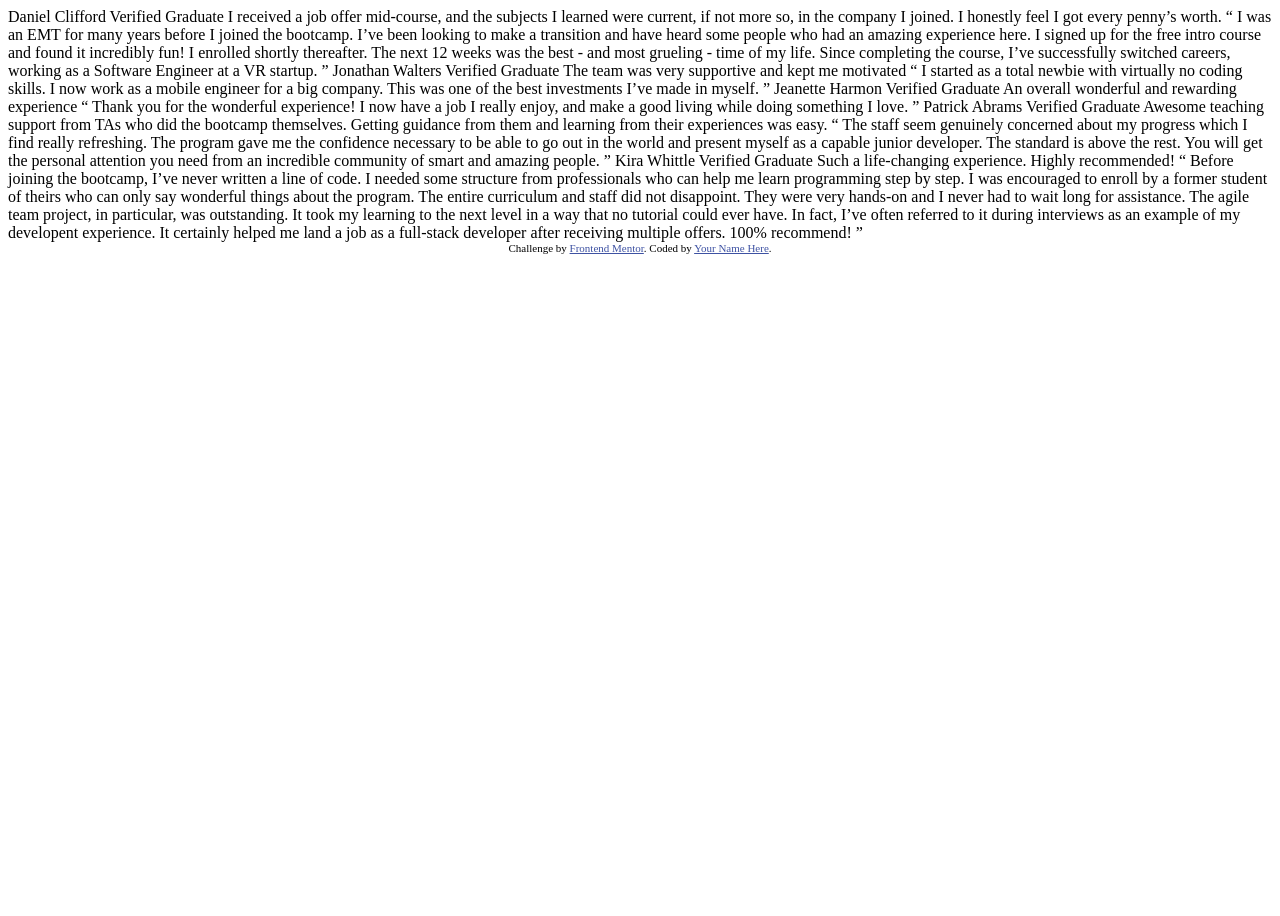
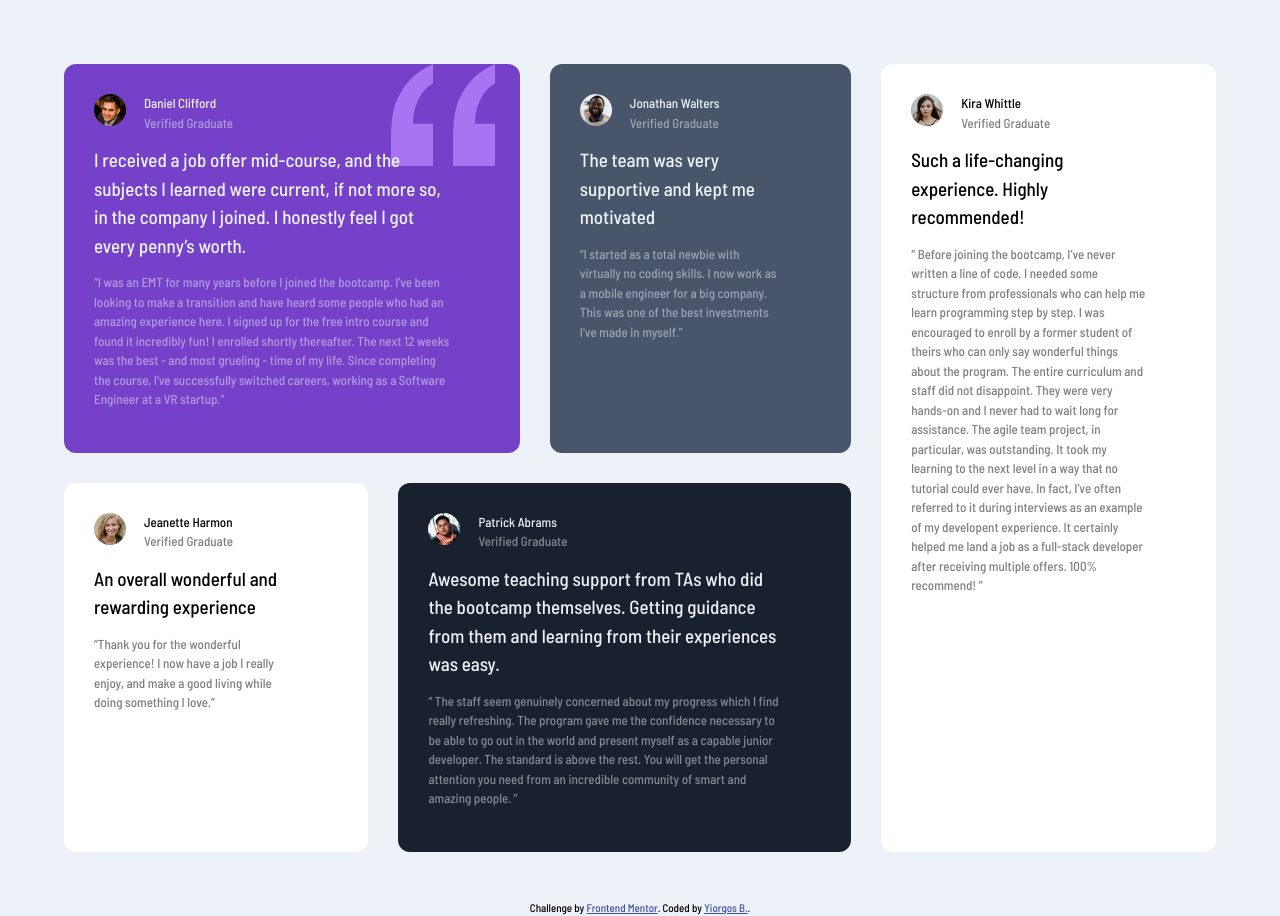
Before and after one commit to yiorgosbagakis/testimonials-grid-section-main, a plain HTML site: page index.html in a window 1280 px wide. Before the commit the page ends 800 px from the top, so only its background shows below. Drawn offline with nearby package versions, Linux system fonts and the light colour scheme.

Commit message:
2nd commit

```diff
--- a/index.html
+++ b/index.html
@@ -3,74 +3,101 @@
 <head>
   <meta charset="UTF-8">
   <meta name="viewport" content="width=device-width, initial-scale=1.0"> <!-- displays site properly based on user's device -->
-
+  <link rel="stylesheet" href="https://unpkg.com/tachyons@4.12.0/css/tachyons.min.css"/>
+  <link rel="stylesheet" href="style.css">
   <link rel="icon" type="image/png" sizes="32x32" href="./images/favicon-32x32.png">
-
+  <link rel="preconnect" href="https://fonts.googleapis.com">
+<link rel="preconnect" href="https://fonts.gstatic.com" crossorigin>
+<link href="https://fonts.googleapis.com/css2?family=Barlow+Semi+Condensed:wght@500;600&display=swap" rel="stylesheet">
   <title>Frontend Mentor | [Challenge Name Here]</title>
-
-  <!-- Feel free to remove these styles or customise in your own stylesheet 👍 -->
-  <style>
-    .attribution { font-size: 11px; text-align: center; }
-    .attribution a { color: hsl(228, 45%, 44%); }
-  </style>
 </head>
 <body>
-  Daniel Clifford
-  Verified Graduate
+  <main class="grid-container w-80-l center mt6-l mt4-m w-90-m">
+    <article class="grid-item1 quotes">
+    <picture class="br-100 fl"><img class="br-100" width="32px"src="images/image-daniel.jpg" alt="Daniel's avatar photo"></picture>
+    <author class="">
+      <p class="ml50 mb0 mt0">Daniel Clifford</p>
+      <p class="o-50 ml50 mt0 ">Verified Graduate</p>
+    </author>
+  <blockquote class="pl0 ml0">
+    <strong>I received a job offer mid-course, and the subjects I learned were current, if not more so, in the company I joined. I honestly feel I got every penny’s worth.</strong>
 
-  I received a job offer mid-course, and the subjects I learned were current, if not more so,
-  in the company I joined. I honestly feel I got every penny’s worth.
+    <p class="o-50">“I was an EMT for many years before I joined the bootcamp. I’ve been looking to make a transition and have heard some people who had an amazing experience here. I signed up for the free intro course and found it incredibly fun! I enrolled shortly thereafter. The next 12 weeks was the best - and most grueling - time of my life. Since completing the course, I’ve successfully switched careers, working as a Software Engineer at a VR startup.”</p>
+  </blockquote>
 
-  “ I was an EMT for many years before I joined the bootcamp. I’ve been looking to make a
-  transition and have heard some people who had an amazing experience here. I signed up
-  for the free intro course and found it incredibly fun! I enrolled shortly thereafter.
-  The next 12 weeks was the best - and most grueling - time of my life. Since completing
-  the course, I’ve successfully switched careers, working as a Software Engineer at a VR startup. ”
+    </article>
+    <article class="grid-item2">
+      <picture class="br-100 fl"><img class="br-100" width="32px"src="images/image-jonathan.jpg" alt="Jonathan's avatar photo"></picture>
+    <author class="">
+      <p class="ml50 mb0 mt0">Jonathan Walters</p>
+      <p class="o-50 ml50 mt0">Verified Graduate</p>
+    </author>
+    <blockquote class="pl0 ml0">
+    <p class="pl0 ml0">
+    <strong>The team was very supportive and kept me motivated</strong>
+    </p>
+    <p class="o-50">“I started as a total newbie with virtually no coding skills. I now work as a mobile engineer for a big company. This was one of the best investments I’ve made in myself.”</p>
+    </blockquote>
+    </article>
+    <article class="grid-item3">
+      <picture class="br-100 fl"><img class="br-100" width="32px"src="images/image-jeanette.jpg" alt="Jeanette's avatar photo"></picture>
 
-  Jonathan Walters
-  Verified Graduate
+      <author class="">
+        <p class="ml50 mb0 mt0">Jeanette Harmon</p>
+        <p class="o-50 ml50 mt0">Verified Graduate</p>
+      </author>
+      <blockquote class="pl0 ml0">
+        <p class="pl0 ml0">
+          <strong>An overall wonderful and rewarding experience</strong>
+          </p>
+          <p class="o-50">“Thank you for the wonderful experience! I now have a job I really enjoy, and make a good living
+          while doing something I love.”</p>
+      </blockquote>
 
-  The team was very supportive and kept me motivated
+    </article>
 
-  “ I started as a total newbie with virtually no coding skills. I now work as a mobile engineer
-  for a big company. This was one of the best investments I’ve made in myself. ”
-
-  Jeanette Harmon
-  Verified Graduate
-
-  An overall wonderful and rewarding experience
-
-  “ Thank you for the wonderful experience! I now have a job I really enjoy, and make a good living
-  while doing something I love. ”
-
-  Patrick Abrams
-  Verified Graduate
-
-  Awesome teaching support from TAs who did the bootcamp themselves. Getting guidance from them and
-  learning from their experiences was easy.
-
+    <article class="grid-item4">
+      <picture class="br-100 fl"><img class="br-100" width="32px"src="images/image-patrick.jpg" alt="Patrick's avatar photo"></picture>
+      <author class="">
+        <p class="ml50 mb0 mt0">Patrick Abrams</p>
+        <p class="o-50 ml50 mt0">Verified Graduate</p>
+      </author>
+      <blockquote class="pl0 ml0">
+      <p class="pl0 ml0"><strong>Awesome teaching support from TAs who did the bootcamp themselves. Getting guidance from them and
+        learning from their experiences was easy.</strong></p>
+        <p class="o-50">
     “ The staff seem genuinely concerned about my progress which I find really refreshing. The program
     gave me the confidence necessary to be able to go out in the world and present myself as a capable
     junior developer. The standard is above the rest. You will get the personal attention you need from
-  an incredible community of smart and amazing people. ”
+    an incredible community of smart and amazing people. ”</p>
+      </blockquote>
+  </article>
+    <article class="grid-item5">
+      <picture class="br-100 fl"><img class="br-100" width="32px"src="images/image-kira.jpg" alt="Kira's avatar photo"></picture>
+      <author class="">
+        <p class="ml50 mb0 mt0"> Kira Whittle</p>
+        <p class="o-50 ml50 mt0">Verified Graduate</p>
+      </author>
+      <blockquote class="pl0 ml0">
+        <p class="pl0 ml0"><strong>
+    Such a life-changing experience. Highly recommended!</strong></p>
 
-  Kira Whittle
-  Verified Graduate
-
-  Such a life-changing experience. Highly recommended!
-
-  “ Before joining the bootcamp, I’ve never written a line of code. I needed some structure from
+    <p class="o-50">“ Before joining the bootcamp, I’ve never written a line of code. I needed some structure from
     professionals who can help me learn programming step by step. I was encouraged to enroll by a former
     student of theirs who can only say wonderful things about the program. The entire curriculum and staff
     did not disappoint. They were very hands-on and I never had to wait long for assistance. The agile team
     project, in particular, was outstanding. It took my learning to the next level in a way that no tutorial
     could ever have. In fact, I’ve often referred to it during interviews as an example of my developent
     experience. It certainly helped me land a job as a full-stack developer after receiving multiple offers.
-  100% recommend! ”
+    100% recommend! ”</p>
+    </blockquote>
+    </article>
+  </main>
 
-  <div class="attribution">
+
+  <footer class="attribution">
     Challenge by <a href="https://www.frontendmentor.io?ref=challenge" target="_blank">Frontend Mentor</a>.
-    Coded by <a href="#">Your Name Here</a>.
-  </div>
+    Coded by <a href="https://www.frontendmentor.io/home">Yiorgos B.</a>.
+  </footer>
 </body>
 </html>
--- /dev/null
+++ b/style.css
@@ -0,0 +1,100 @@
+body {
+ background-color: hsl(210, 46%, 95%);
+ font-family: "Barlow Semi Condensed", sans-serif;
+  font-weight: 500;
+  font-style: normal;
+  line-height: 1.5;
+  font-size: 13px;
+}
+
+h1 {
+ font-size: 13px;
+ font-weight: 600;
+}
+
+.ml50 {
+margin-left: 50px;
+}
+
+strong {
+ font-size: 19px;
+ font-weight: 500;
+
+}
+
+article {
+ padding: 30px;
+ border-radius: 12px;
+}
+
+article.quotes {
+background-image: url(images/bg-pattern-quotation.svg);
+background-repeat: no-repeat;
+background-position-x: 327px;
+background-position-y: 0px;
+}
+
+.grid-item1 {
+ grid-area: a;
+ background-color: hsl(263, 55%, 52%);
+ color: hsl(210, 46%, 95%);
+ }
+
+ .grid-item2 {
+  grid-area: b;
+  background-color: hsl(217, 19%, 35%);
+  color: hsl(210, 46%, 95%);
+ }
+
+ .grid-item3 {
+  grid-area: c;
+  background-color: hsl(0, 0%, 100%);
+ }
+
+ .grid-item4 {
+  grid-area: d;
+  background-color: hsl(219, 29%, 14%);
+color: hsl(210, 46%, 95%);;
+ }
+
+ .grid-item5 {
+  grid-area: e;
+  background-color: hsl(0, 0%, 100%);
+ }
+
+ .grid-container {
+  display: grid;
+  grid-template-areas:
+  'a a b e'
+  'c d d e';
+  gap: 30px;
+ }
+
+.attribution {
+ font-size: 11px; text-align: center;
+ margin-top: 3rem;
+}
+
+.attribution a {
+ color: hsl(228, 45%, 44%);
+}
+
+@media screen and (max-width: 1400px) {
+  .grid-container {
+    width: 90%;
+    margin-top: 5%;
+  }
+
+}
+
+@media screen and (max-width:1000px) {
+  .grid-container {
+    display: flex;
+    flex-direction: column;
+  }
+
+  article.quotes {
+    background-position-x: 227px;
+  }
+
+}
```
Lines whose indentation alone changed are shown as unchanged.
